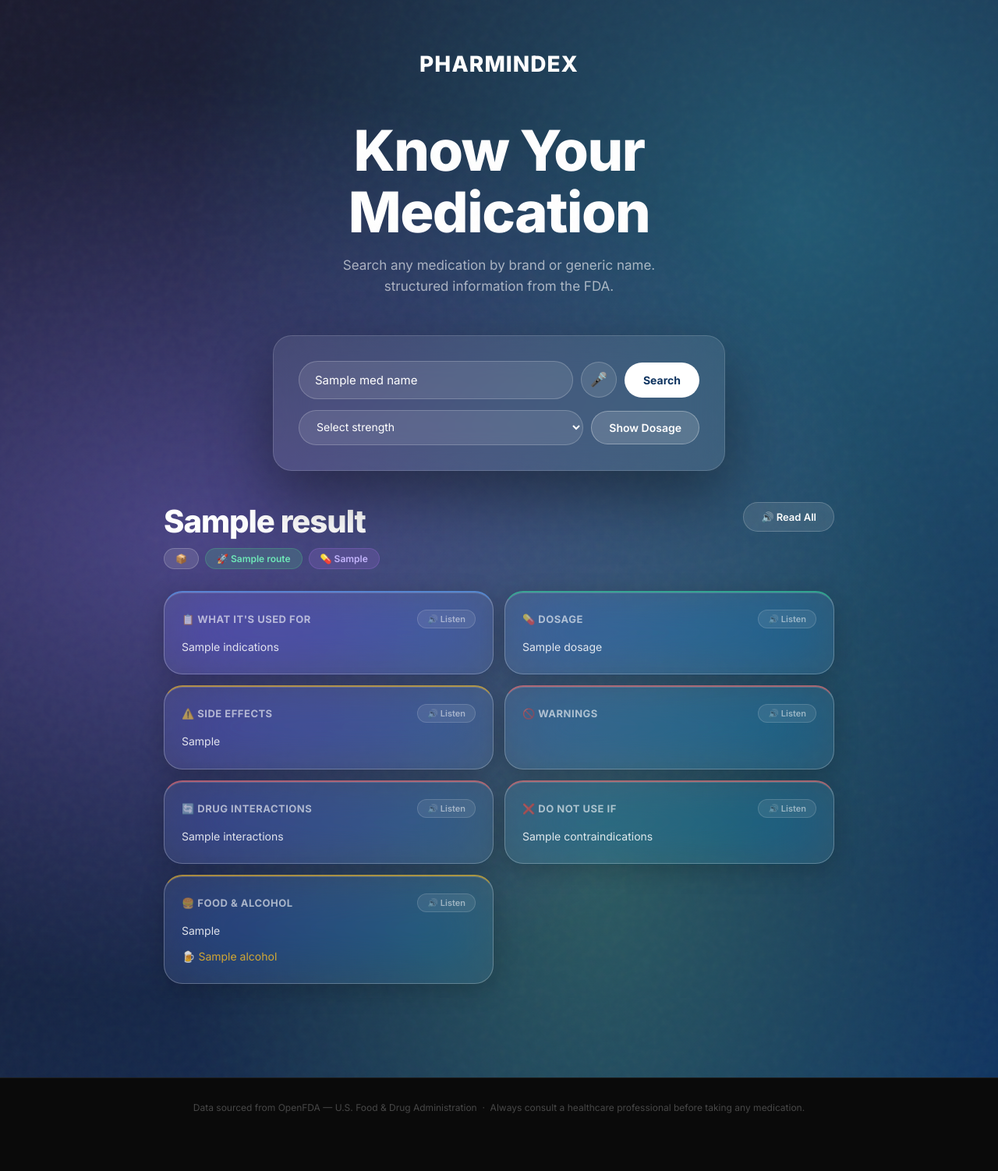
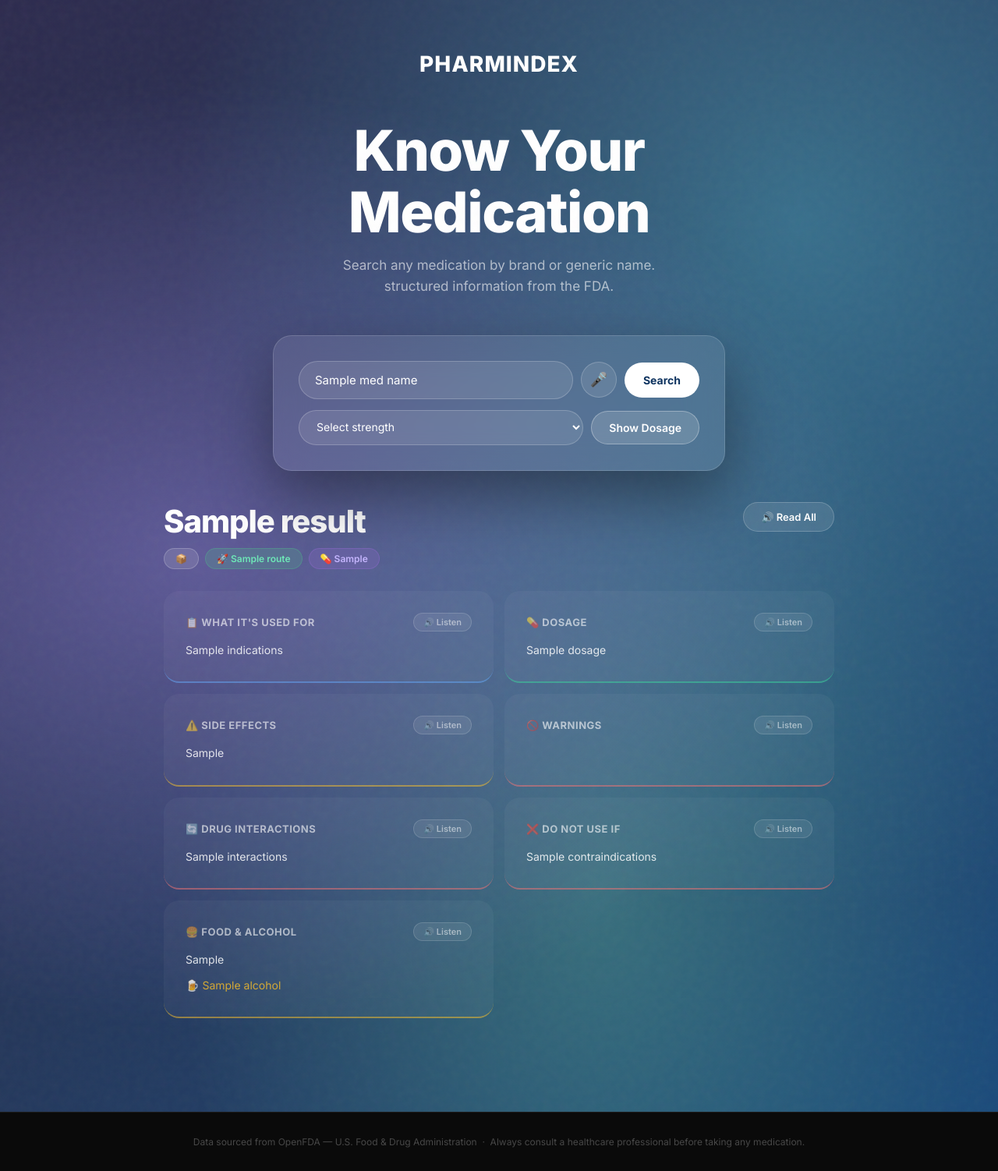
Before and after one commit to shahadzein/pharmindex, a Flask app: template templates/index.html in a window 1280 px wide. Shown: the whole page at 78% size. Before the commit the page ends 1428 px from the top, so only its background shows below. Run offline with Flask 3, Linux system fonts and the light colour scheme; the template is opened without the code that fills it: most values are stand-ins (such as "Sample title", 1, 10 or a date in 2020).

Commit message:
lighter background colors

```diff
--- a/templates/index.html
+++ b/templates/index.html
@@ -19,10 +19,10 @@
     .hero {
       min-height: 100vh;
       background:
-        radial-gradient(ellipse at 20% 50%, rgba(106, 90, 180, 0.6) 0%, transparent 60%),
-        radial-gradient(ellipse at 80% 20%, rgba(45, 140, 160, 0.5) 0%, transparent 55%),
-        radial-gradient(ellipse at 60% 80%, rgba(80, 160, 120, 0.4) 0%, transparent 50%),
-        linear-gradient(135deg, #1a1a2e 0%, #16213e 40%, #0f3460 100%);
+        radial-gradient(ellipse at 20% 50%, rgba(150, 130, 220, 0.5) 0%, transparent 60%),
+        radial-gradient(ellipse at 80% 20%, rgba(80, 180, 200, 0.45) 0%, transparent 55%),
+        radial-gradient(ellipse at 60% 80%, rgba(100, 200, 160, 0.35) 0%, transparent 50%),
+        linear-gradient(135deg, #2d2b4e 0%, #263354 40%, #1a4a7a 100%);
       display: flex;
       flex-direction: column;
       align-items: center;
@@ -286,21 +286,23 @@
     }
 
     .card {
-      background: rgba(255,255,255,0.08);
-      backdrop-filter: blur(40px) saturate(180%);
-      -webkit-backdrop-filter: blur(40px) saturate(180%);
-      border: 1px solid rgba(255,255,255,0.25);
-      border-radius: 24px;
-      padding: 22px;
-      transition: background 0.2s;
-      box-shadow: 0 8px 32px rgba(0,0,0,0.2), inset 0 1px 0 rgba(255,255,255,0.15);
+      background: rgba(255,255,255,0.04);
+      border: none;
+      border-radius: 20px;
+      padding: 28px;
+      transition: all 0.25s ease;
+      box-shadow: none;
     }
-    .card:hover { background: rgba(255,255,255,0.12); }
+    .card:hover {
+      background: rgba(255,255,255,0.1);
+      transform: translateY(-4px);
+      box-shadow: 0 20px 40px rgba(0,0,0,0.25);
+    }
 
-    .card.warning { border-top: 2px solid rgba(248,113,113,0.6); }
-    .card.caution { border-top: 2px solid rgba(251,191,36,0.6); }
-    .card.info    { border-top: 2px solid rgba(96,165,250,0.6); }
-    .card.safe    { border-top: 2px solid rgba(52,211,153,0.6); }
+    .card.warning { border-bottom: 2px solid rgba(248,113,113,0.5); }
+    .card.caution { border-bottom: 2px solid rgba(251,191,36,0.5); }
+    .card.info    { border-bottom: 2px solid rgba(96,165,250,0.5); }
+    .card.safe    { border-bottom: 2px solid rgba(52,211,153,0.5); }
 
     .card-header {
       display: flex;
```
